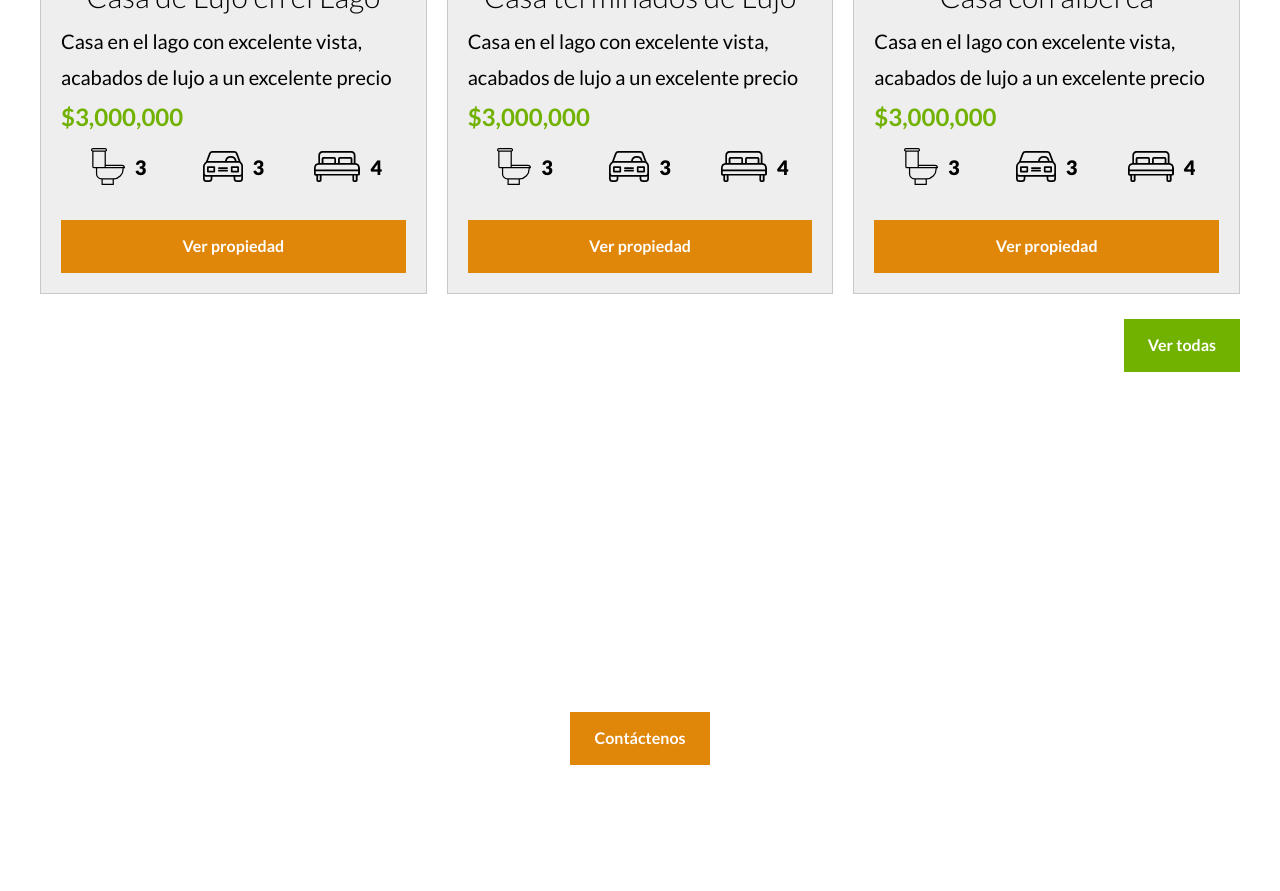
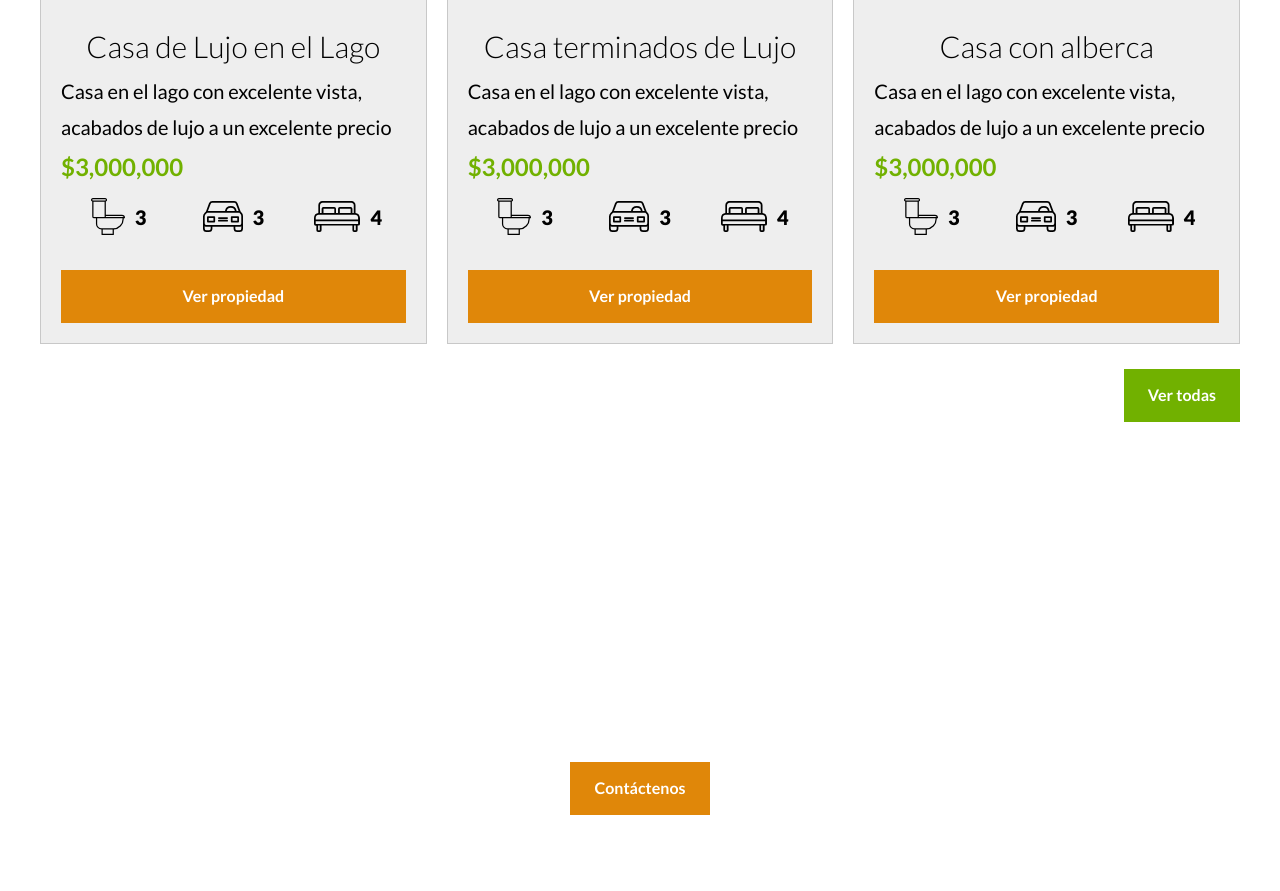
Before and after one commit to AngelCruzL/php-realEstate, a PHP site: page / in a window 1280 px wide. Shown: the part 1671-2562 px from the top of the page. Run offline with PHP 8.4, Linux system fonts and the light colour scheme; style sheets or scripts are compiled from the project's sources; some libraries are stand-ins or nearby versions.

Commit message:
fix: styles on ads and utility on sections

```diff
--- a/src/index.html
+++ b/src/index.html
@@ -245,7 +245,7 @@
 
     <section class="contactImage">
       <h2>Encuentra la casa de tus sueños</h2>
-      <p>
+      <p class="container">
         Llena el formulario de contacto y un asesor se pondrá en contacto
         contigo a la brevedad
       </p>
@@ -302,12 +302,16 @@
       </section>
 
       <section class="testimonials">
-        <blockquote>
-          El personal se comporto de una excelente forma, muy buena atención y
-          la casa que me ofrecieron cumple con todas mis expectativas.
-        </blockquote>
+        <h3>Testimoniales</h3>
 
-        <p class="author">Ángel Cruz</p>
+        <div class="testimonial">
+          <blockquote>
+            El personal se comporto de una excelente forma, muy buena atención y
+            la casa que me ofrecieron cumple con todas mis expectativas.
+          </blockquote>
+
+          <p class="author">Ángel Cruz</p>
+        </div>
       </section>
     </div>
 
--- a/src/scss/base/_utilities.scss
+++ b/src/scss/base/_utilities.scss
@@ -5,7 +5,7 @@
   margin-inline: auto;
 }
 .section {
-  margin-block-start: calc(v.$gap / 2);
+  margin-block-start: v.$gap;
   margin-block-end: calc(v.$gap / 2);
 }
 .centerContent {
--- a/src/scss/components/_ads.scss
+++ b/src/scss/components/_ads.scss
@@ -1,8 +1,10 @@
 @use '../abstracts/variables' as v;
 @use '../abstracts/mixins' as m;
 
-@include m.respond(tablet) {
-  .adsContainer {
+.adsContainer {
+  @include m.grid(1, 2rem);
+
+  @include m.respond(tablet) {
     @include m.grid(3, 2rem);
   }
 }
--- a/src/scss/layout/_contact.scss
+++ b/src/scss/layout/_contact.scss
@@ -23,5 +23,6 @@
   p {
     font-size: 1.8rem;
     color: v.$colorWhite;
+    text-align: center;
   }
 }
```
